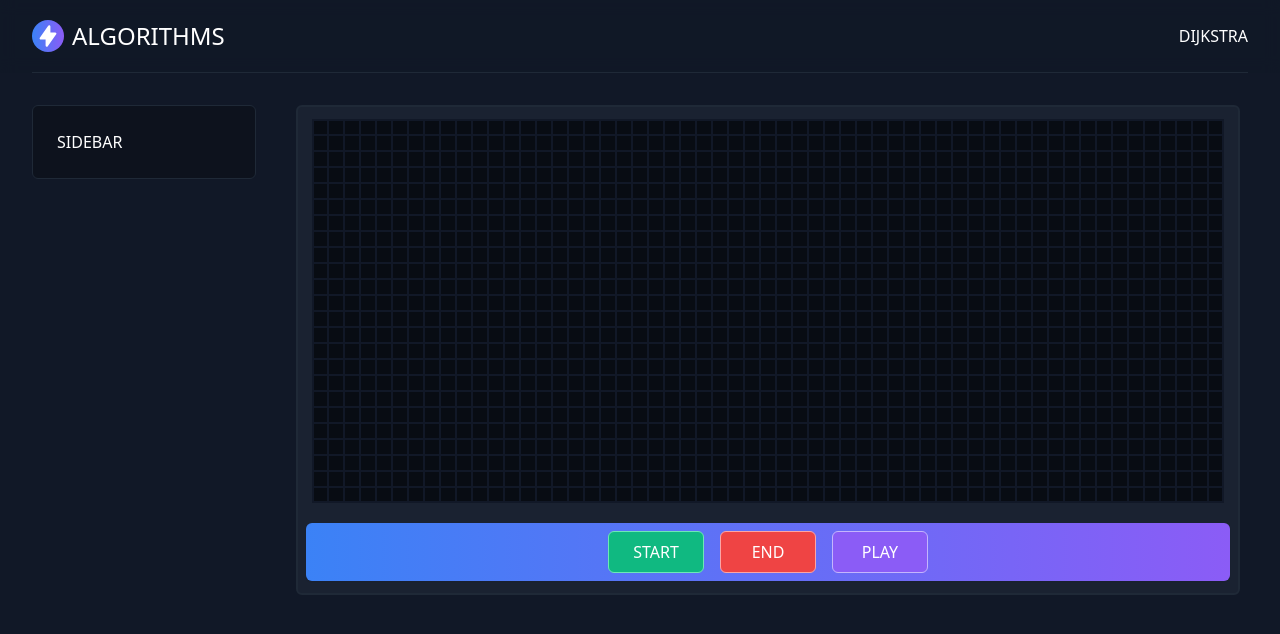
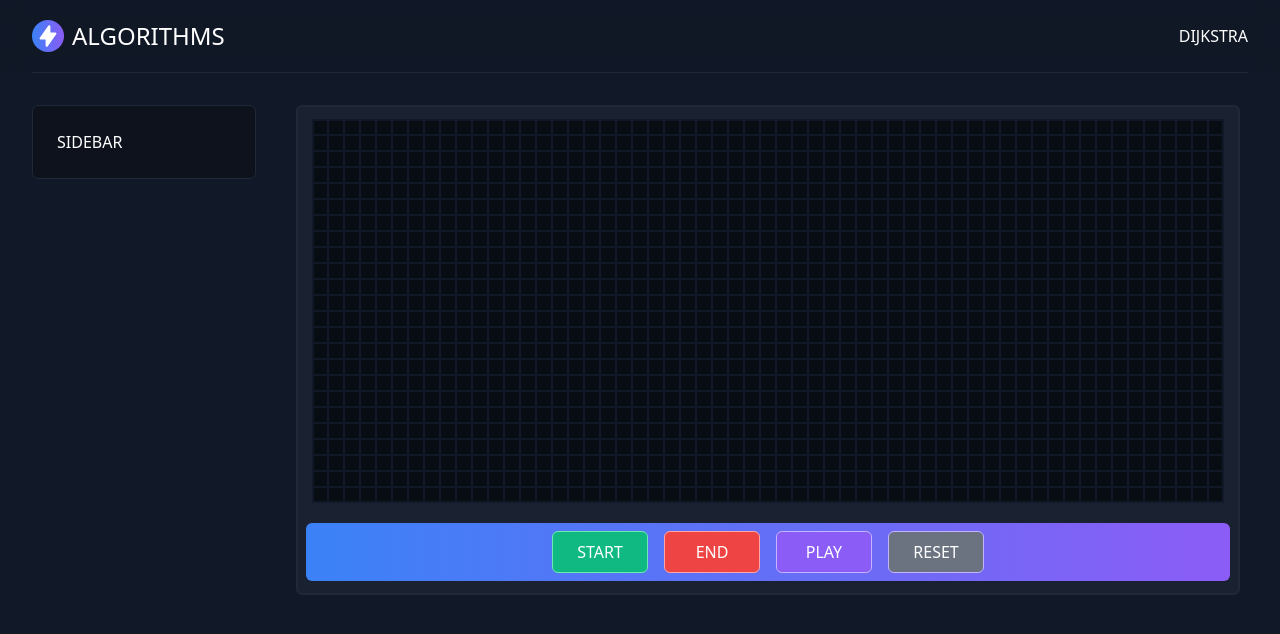
Before and after one commit to Squshy/algorithm-showcase, a Next.js app in the folder client/: page / in a window 1280 px wide. Shown: the top 634 px of the page. Built offline with nearby package versions, Linux system fonts and the light colour scheme.

Commit message:
reset of grid

```diff
--- a/client/components/grid/Grid.tsx
+++ b/client/components/grid/Grid.tsx
@@ -31,7 +31,7 @@ export const Grid: React.FC<GridProps> = ({}) => {
   const [nodes, setNodes] = useState<Array<Array<Node>>>([[]]);
   const [nodeToSet, setNodeToSet] = useState(NODE_TO_SET.START);
 
-  const createGrid = useCallback((maxRows, maxCols) => {
+  const createGrid = useCallback((maxRows: number, maxCols: number) => {
     const newGraph = new Graph(maxRows, maxCols);
     const allNodes: Array<Array<Node>> = [];
 
@@ -53,6 +53,7 @@ export const Grid: React.FC<GridProps> = ({}) => {
     }
     setGraph(newGraph);
     setNodes(allNodes);
+    console.log("Set new dudes");
   }, []);
 
   useEffect(() => {
@@ -93,24 +94,28 @@ export const Grid: React.FC<GridProps> = ({}) => {
     setNodes(allNodes);
   };
 
+  const resetGrid = () => {
+    createGrid(gridDimensions.rows, gridDimensions.cols);
+  };
+
   const startAlgo = () => {
-    if(!graph) return // throw err l8r
+    if (!graph) return; // throw err l8r
     const algoNodes = graph.dijkstra(nodes);
-    if(!algoNodes) return // throw err l8r
+    if (!algoNodes) return; // throw err l8r
     const sNodes = [...nodes];
     for (let node of algoNodes!) {
       sNodes[node.row][node.col] = node;
     }
     setNodes(sNodes);
     setTimeout(() => {
-      animatePath(algoNodes[algoNodes.length-1])
-    })
+      animatePath(algoNodes[algoNodes.length - 1]);
+    });
   };
 
   const animatePath = (finalNode: Node) => {
     const sNodes = [...nodes];
-    let currentNode = finalNode
-    while(currentNode.previousNode !== null) {
+    let currentNode = finalNode;
+    while (currentNode.previousNode !== null) {
       sNodes[currentNode.row][currentNode.col].finalPath = true;
       currentNode = currentNode.previousNode;
     }
@@ -149,26 +154,35 @@ export const Grid: React.FC<GridProps> = ({}) => {
           )}
         </div>
         <div
-          className={`mt-5 bg-gradient-to-r from-blue-500 to-purple-500 w-full p-2 flex flex-row rounded-md items-center justify-center space-x-4 shadow-sm`}
+          className={`mt-5 bg-gradient-to-r from-blue-500 to-purple-500 w-full p-2 rounded-md items-center justify-center shadow-sm`}
         >
+          <div className={`flex flex-row flex-wrap -mx-2 justify-center items-center`}>
             <button
-            className={`p-2 bg-green-500 border-green-300 border w-24 rounded-md hover:bg-opacity-75 transition duration-150 ease-in-out`}
+              className={`p-2 bg-green-500 border-green-300 border w-24 rounded-md hover:bg-opacity-75 transition duration-150 ease-in-out mx-2`}
               onClick={() => setNodeToSet(NODE_TO_SET.START)}
             >
               START
             </button>
             <button
-            className={`p-2 bg-red-500 border-red-300 border w-24 rounded-md hover:bg-opacity-75 transition duration-150 ease-in-out`}
+              className={`p-2 bg-red-500 border-red-300 border w-24 rounded-md hover:bg-opacity-75 transition duration-150 ease-in-out mx-2`}
               onClick={() => setNodeToSet(NODE_TO_SET.END)}
             >
               END
             </button>
             <button
-            className={`p-2 bg-purple-500 border-purple-300 border w-24 rounded-md hover:bg-opacity-75 transition duration-150 ease-in-out`}
+              className={`p-2 bg-purple-500 border-purple-300 border w-24 rounded-md hover:bg-opacity-75 transition duration-150 ease-in-out mx-2`}
               onClick={() => startAlgo()}
             >
               PLAY
             </button>
+
+            <button
+              className={`p-2 bg-gray-500 border-purple-300 border w-24 rounded-md hover:bg-opacity-75 transition duration-150 ease-in-out mx-2`}
+              onClick={() => resetGrid()}
+            >
+              RESET
+            </button>
+          </div>
         </div>
       </div>
     </>
--- a/client/components/grid/GridNode.tsx
+++ b/client/components/grid/GridNode.tsx
@@ -26,6 +26,7 @@ export const GridNode: React.FC<GridNodeProps> = ({
         node.visited &&
         node.isStart === false &&
         node.isEnd === false &&
+        node.finalPath === false &&
         "bg-purple-900 animate-visited-node"
       }
       ${
--- a/client/tailwind.config.js
+++ b/client/tailwind.config.js
@@ -42,6 +42,7 @@ module.exports = {
             transform: "scale(1.0)",
             backgroundColor: colors.purple[800],
           },
+        },
         finalPath: {
           "0%": {
             transform: "scale(1.4)",
@@ -50,7 +51,7 @@ module.exports = {
           },
           "50%": {
             transform: "scale(0.6)",
-              backgroundColor: colors.blue[300],
+            backgroundColor: colors.blue[200],
             border: "1px black solid",
           },
           "100%": {
@@ -60,10 +61,9 @@ module.exports = {
         },
       },
     },
-    },
     animation: {
       "visited-node": "visitedNode 1s ease-in-out forwards",
-      "final-path": "finalPath 1s ease-in-out forwards"
+      "final-path": "finalPath 1s ease-in-out forwards",
     },
   },
   variants: {
```
Lines whose indentation alone changed are shown as unchanged.
